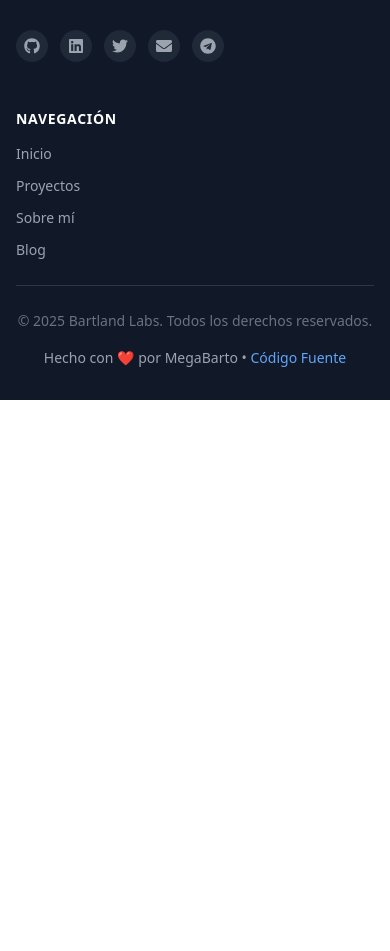
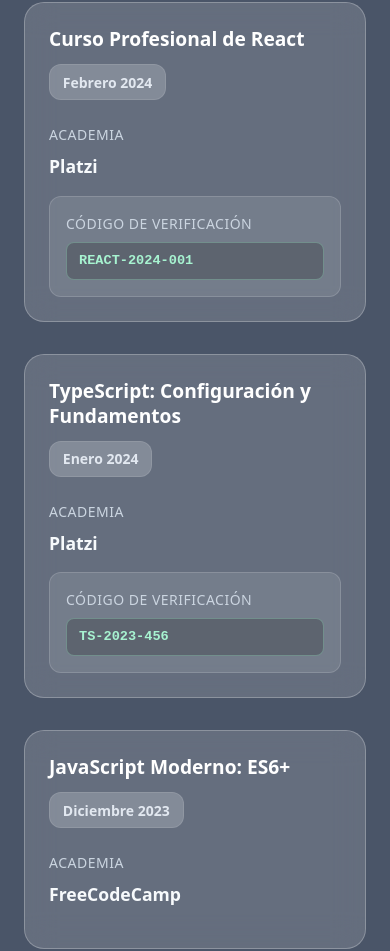
Before and after one commit to Mega-Barto/Mega-Barto.github.io, a React (Vite) app: page / in a window 390 px wide. Shown: the part 3432-4383 px from the top of the page. Before the commit the page ends 3832 px from the top, so only its background shows below. Built offline with nearby package versions, Linux system fonts and the light colour scheme.

Commit message:
feat: Add Certificates section with responsive design and internationalization support

```diff
--- a/src/App.tsx
+++ b/src/App.tsx
@@ -1,7 +1,7 @@
 import './App.css'
 import { useTranslation } from 'react-i18next'
 import { Header, Footer } from './components'
-import { AutobiographySection, ProjectsSection } from './components/sections'
+import { AutobiographySection, ProjectsSection, CertificatesSection } from './components/sections'
 
 function App() {
   const { t } = useTranslation();
@@ -18,6 +18,7 @@
         </section>
         <AutobiographySection />
         <ProjectsSection />
+        <CertificatesSection />
       </main>
       <Footer />
     </div>
--- /dev/null
+++ b/src/components/sections/CertificatesSection/CertificatesSection.css
@@ -0,0 +1,166 @@
+.certificates-section {
+  padding: 6rem 0 4rem 0;
+  background: #4a5568;
+  min-height: 100vh;
+  color: white;
+  position: relative;
+}
+
+/* Separador visual antes de la sección */
+.certificates-section::before {
+  content: '';
+  position: absolute;
+  top: 0;
+  left: 0;
+  right: 0;
+  height: 4px;
+  background: #64748b;
+  box-shadow: 0 2px 10px rgba(100, 116, 139, 0.3);
+}
+
+.certificates-grid {
+  display: grid;
+  grid-template-columns: repeat(auto-fit, minmax(350px, 1fr));
+  gap: 2.5rem;
+  margin-top: 4rem;
+  margin-bottom: 2rem;
+}
+
+.certificate-card {
+  background: rgba(255, 255, 255, 0.15);
+  backdrop-filter: blur(15px);
+  border-radius: 20px;
+  padding: 2.5rem;
+  border: 1px solid rgba(255, 255, 255, 0.25);
+  transition: transform 0.3s ease, box-shadow 0.3s ease;
+}
+
+.certificate-card:hover {
+  transform: translateY(-12px);
+  box-shadow: 0 25px 50px rgba(0, 0, 0, 0.3);
+}
+
+.certificate-header {
+  display: flex;
+  justify-content: space-between;
+  align-items: flex-start;
+  margin-bottom: 1.5rem;
+  gap: 1rem;
+}
+
+.certificate-title {
+  color: #ffffff;
+  font-size: 1.4rem;
+  font-weight: 700;
+  margin: 0;
+  line-height: 1.3;
+  flex: 1;
+}
+
+.certificate-date {
+  background: rgba(255, 255, 255, 0.2);
+  color: #e2e8f0;
+  padding: 0.4rem 0.8rem;
+  border-radius: 12px;
+  font-size: 0.875rem;
+  font-weight: 600;
+  white-space: nowrap;
+  border: 1px solid rgba(255, 255, 255, 0.1);
+}
+
+.certificate-academy {
+  display: flex;
+  flex-direction: column;
+  gap: 0.5rem;
+  margin-bottom: 1rem;
+}
+
+.academy-label {
+  font-size: 0.875rem;
+  color: #cbd5e0;
+  font-weight: 500;
+  text-transform: uppercase;
+  letter-spacing: 0.5px;
+}
+
+.academy-name {
+  font-size: 1.1rem;
+  color: #f7fafc;
+  font-weight: 600;
+}
+
+.certificate-verification {
+  display: flex;
+  flex-direction: column;
+  gap: 0.5rem;
+  padding: 1rem;
+  background: rgba(255, 255, 255, 0.1);
+  border-radius: 12px;
+  border: 1px solid rgba(255, 255, 255, 0.15);
+}
+
+.verification-label {
+  font-size: 0.875rem;
+  color: #cbd5e0;
+  font-weight: 500;
+  text-transform: uppercase;
+  letter-spacing: 0.5px;
+}
+
+.verification-code {
+  font-family: 'Courier New', monospace;
+  font-size: 0.9rem;
+  color: #a7f3d0;
+  background: rgba(0, 0, 0, 0.2);
+  padding: 0.5rem 0.75rem;
+  border-radius: 8px;
+  border: 1px solid rgba(167, 243, 208, 0.3);
+  display: inline-block;
+  font-weight: 600;
+}
+
+/* Responsividad */
+@media (max-width: 768px) {
+  .certificates-section {
+    padding: 4rem 0 3rem 0;
+  }
+
+  .certificates-grid {
+    grid-template-columns: 1fr;
+    gap: 2rem;
+    margin-top: 3rem;
+  }
+
+  .certificate-card {
+    padding: 2rem;
+  }
+
+  .certificate-header {
+    flex-direction: column;
+    align-items: flex-start;
+    gap: 0.75rem;
+  }
+
+  .certificate-date {
+    align-self: flex-start;
+  }
+
+  .certificate-title {
+    font-size: 1.3rem;
+  }
+}
+
+@media (max-width: 480px) {
+  .certificate-card {
+    padding: 1.5rem;
+  }
+
+  .certificate-title {
+    font-size: 1.2rem;
+  }
+
+  .verification-code {
+    font-size: 0.85rem;
+    word-break: break-all;
+  }
+}
--- /dev/null
+++ b/src/components/sections/CertificatesSection/CertificatesSection.tsx
@@ -0,0 +1,40 @@
+import React from 'react';
+import { useTranslation } from 'react-i18next';
+import './CertificatesSection.css';
+import { getCertificates, type Certificate } from '../../../contents';
+
+const CertificatesSection: React.FC = () => {
+  const { t } = useTranslation();
+
+  const certificates: Certificate[] = getCertificates(t);
+
+  return (
+    <section id="certificates" className="certificates-section">
+      <div className="container">
+        <h2 className="section-title">{t('header.navigation.certificates')}</h2>
+        <div className="certificates-grid">
+          {certificates.map((certificate) => (
+            <div key={certificate.id} className="certificate-card">
+              <div className="certificate-header">
+                <h3 className="certificate-title">{certificate.title}</h3>
+                <span className="certificate-date">{certificate.dateObtained}</span>
+              </div>
+              <div className="certificate-academy">
+                <span className="academy-label">{t('certificates.academyLabel')}</span>
+                <span className="academy-name">{certificate.academy}</span>
+              </div>
+              {certificate.verificationCode && (
+                <div className="certificate-verification">
+                  <span className="verification-label">{t('certificates.verificationCode')}</span>
+                  <code className="verification-code">{certificate.verificationCode}</code>
+                </div>
+              )}
+            </div>
+          ))}
+        </div>
+      </div>
+    </section>
+  );
+};
+
+export default CertificatesSection;
--- /dev/null
+++ b/src/components/sections/CertificatesSection/index.ts
@@ -0,0 +1 @@
+export { default } from './CertificatesSection';
--- a/src/components/sections/index.ts
+++ b/src/components/sections/index.ts
@@ -1,2 +1,3 @@
 export { default as AutobiographySection } from './AutobiographySection';
 export { default as ProjectsSection } from './ProjectsSection';
+export { default as CertificatesSection } from './CertificatesSection';
--- /dev/null
+++ b/src/contents/certificates.ts
@@ -0,0 +1,32 @@
+import type { TFunction } from 'i18next';
+
+export interface Certificate {
+  id: string;
+  title: string;
+  academy: string;
+  dateObtained: string;
+  verificationCode?: string;
+}
+
+export const getCertificates = (t: TFunction): Certificate[] => [
+  {
+    id: '1',
+    title: t('certificates.react.title'),
+    academy: t('certificates.react.academy'),
+    dateObtained: t('certificates.react.dateObtained'),
+    verificationCode: 'REACT-2024-001'
+  },
+  {
+    id: '2',
+    title: t('certificates.typescript.title'),
+    academy: t('certificates.typescript.academy'),
+    dateObtained: t('certificates.typescript.dateObtained'),
+    verificationCode: 'TS-2023-456'
+  },
+  {
+    id: '3',
+    title: t('certificates.javascript.title'),
+    academy: t('certificates.javascript.academy'),
+    dateObtained: t('certificates.javascript.dateObtained')
+  }
+];
--- a/src/contents/footer.ts
+++ b/src/contents/footer.ts
@@ -16,6 +16,7 @@
     links: [
       { label: t('footer.sections.navigation.home'), href: '#home' },
       { label: t('footer.sections.navigation.projects'), href: '#projects' },
+      { label: t('footer.sections.navigation.certificates'), href: '#certificates' },
       { label: t('footer.sections.navigation.about'), href: '#about' },
       { label: t('footer.sections.navigation.blog'), href: 'https://megabarto.notion.site/' }
     ]
--- a/src/contents/index.ts
+++ b/src/contents/index.ts
@@ -1,3 +1,4 @@
 export * from './projects';
+export * from './certificates';
 export * from './navigation';
 export * from './footer';
--- a/src/contents/navigation.ts
+++ b/src/contents/navigation.ts
@@ -16,7 +16,12 @@
   {
     label: t('header.navigation.projects'),
     href: '#projects',
-    id: 'storage'
+    id: 'projects'
+  },
+  {
+    label: t('header.navigation.certificates'),
+    href: '#certificates',
+    id: 'certificates'
   },
   {
     label: t('header.navigation.blog'),
--- a/src/i18n/locales/en.json
+++ b/src/i18n/locales/en.json
@@ -4,6 +4,7 @@
       "autobiography": "Who's Barto?",
       "blog": "What's thinking Barto?",
       "projects": "My Projects",
+      "certificates": "My Certificates",
       "contact": "Contact Me",
       "cv": "CV"
     },
@@ -19,6 +20,7 @@
         "title": "Navigation",
         "home": "Home",
         "projects": "Projects",
+        "certificates": "Certificates",
         "about": "About",
         "blog": "Blog"
       },
@@ -28,6 +30,10 @@
         "documentation": "Documentation",
         "tutorials": "Tutorials",
         "faq": "FAQ"
+      },
+      "certificates": {
+        "title": "Certificates",
+        "view": "View Certificate"
       }
     },
     "social": {
@@ -87,6 +93,25 @@
       "demo": "Live Demo"
     }
   },
+  "certificates": {
+    "academyLabel": "Academy",
+    "verificationCode": "Verification Code",
+    "react": {
+      "title": "Professional React Course",
+      "academy": "Platzi",
+      "dateObtained": "February 2024"
+    },
+    "typescript": {
+      "title": "TypeScript: Configuration and Fundamentals",
+      "academy": "Platzi",
+      "dateObtained": "January 2024"
+    },
+    "javascript": {
+      "title": "Modern JavaScript: ES6+",
+      "academy": "FreeCodeCamp",
+      "dateObtained": "December 2023"
+    }
+  },
   "contact": {
     "info": {
       "title": "Let's Connect!",
--- a/src/i18n/locales/es.json
+++ b/src/i18n/locales/es.json
@@ -4,6 +4,7 @@
       "autobiography": "¿Quién es Barto?",
       "blog": "¿Qué piensa Barto?",
       "projects": "Mis Proyectos",
+      "certificates": "Mis Certificados",
       "contact": "Contáctame",
       "cv": "Currículum"
     },
@@ -19,6 +20,7 @@
         "title": "Navegación",
         "home": "Inicio",
         "projects": "Proyectos",
+        "certificates": "Certificados",
         "about": "Sobre mí",
         "blog": "Blog"
       },
@@ -28,6 +30,10 @@
         "documentation": "Documentación",
         "tutorials": "Tutoriales",
         "faq": "FAQ"
+      },
+      "certificates": {
+        "title": "Certificados",
+        "view": "Ver Certificado"
       }
     },
     "social": {
@@ -87,6 +93,25 @@
       "demo": "Demo en Vivo"
     }
   },
+  "certificates": {
+    "academyLabel": "Academia",
+    "verificationCode": "Código de Verificación",
+    "react": {
+      "title": "Curso Profesional de React",
+      "academy": "Platzi",
+      "dateObtained": "Febrero 2024"
+    },
+    "typescript": {
+      "title": "TypeScript: Configuración y Fundamentos",
+      "academy": "Platzi",
+      "dateObtained": "Enero 2024"
+    },
+    "javascript": {
+      "title": "JavaScript Moderno: ES6+",
+      "academy": "FreeCodeCamp",
+      "dateObtained": "Diciembre 2023"
+    }
+  },
   "contact": {
     "info": {
       "title": "¡Conectemos!",
```
Also changed, not shown: src/components/Header/Header.css (+28 -14 lines).
